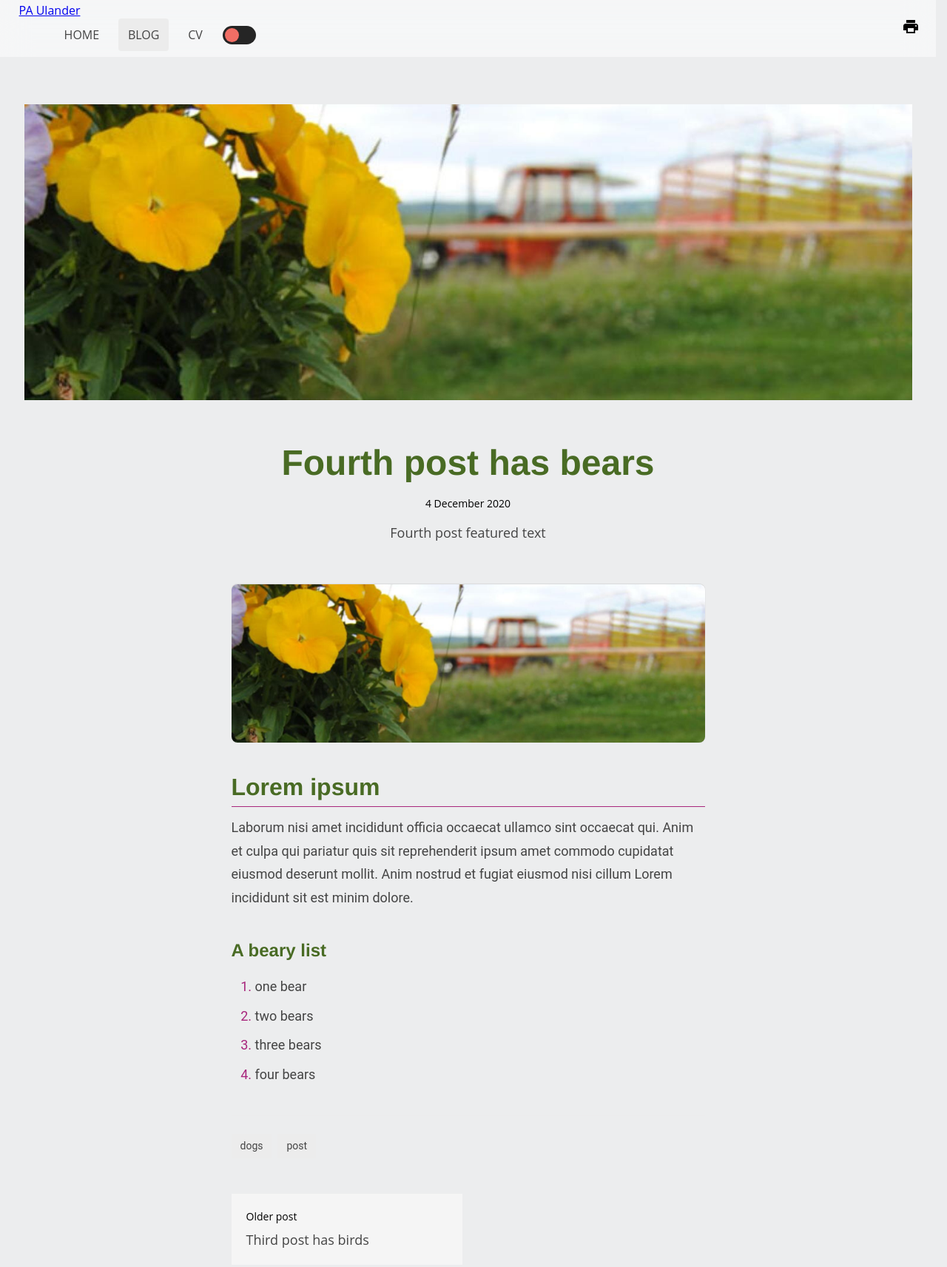
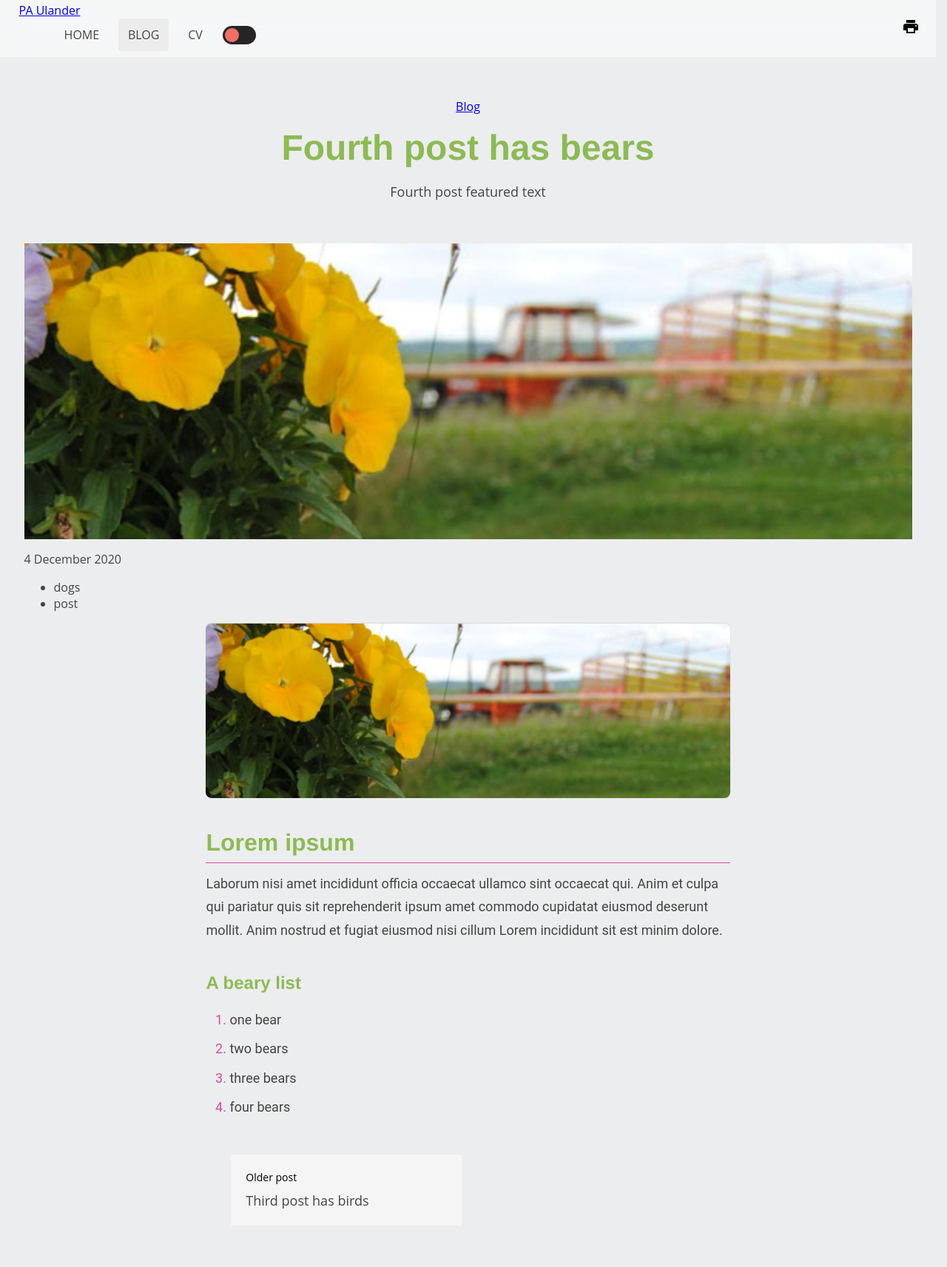
Before and after one commit to pa-ulander/pa-ulander.github.io, an Astro site: page /blog/fourth-post-has-bears in a window 1280 px wide. Shown: the part 5-1718 px from the top of the page at 74% size. Built offline with nearby package versions, Linux system fonts and the light colour scheme; Astro itself is replaced by a stand-in of ours; a web font is replaced by a local one.

Commit message:
add header, update image sizes, restructure post layout

```diff
--- a/src/pages/blog/[slug].astro
+++ b/src/pages/blog/[slug].astro
@@ -36,38 +36,37 @@ const formattedDate = post.data.date?.toLocaleDateString('en-GB', {
   title={post.data.title}
   description={post.data.description}
   image={post.data.featuredImage?.src}
-  contentClass="reading-layout"
 >
+  <header class="post-header" data-enter>
+    <p class="eyebrow"><a href="/blog/">Blog</a></p>
+    <h1 class="post-heading">{post.data.title}</h1>
+    {post.data.featuredText && <p class="post-deck">{post.data.featuredText}</p>}
+  </header>
   {post.data.featuredImage && (
     <div class="featured-image">
       <Image
         src={post.data.featuredImage}
         alt={post.data.title}
-        class="featured-image-gatsby"
         width={1200}
         widths={[480, 800, 1200]}
-        sizes="(min-width: 1264px) 1200px, 94vw"
+        sizes="(min-width: 1264px) 1152px, 94vw"
       />
     </div>
   )}
-  <header class="post-header">
-    <h1 class="post-heading">{post.data.title}</h1>
+  <div class="rail">
+    <aside class="post-meta" aria-label="Post details">
       {formattedDate && (
-      <p class="post-date">
-        <time datetime={post.data.date?.toISOString()}>{formattedDate}</time>
-      </p>
+        <p><time datetime={post.data.date?.toISOString()}>{formattedDate}</time></p>
       )}
-    {post.data.featuredText && <p class="post-deck">{post.data.featuredText}</p>}
-  </header>
-  <article class="post-body">
-    <Content />
       {post.data.tags.length > 0 && (
-      <footer class="post-footer">
         <ul class="post-tags" aria-label="Tags">
           {post.data.tags.map((tag) => <li class="tag">{tag}</li>)}
         </ul>
-      </footer>
       )}
+    </aside>
+    <div class="post-main">
+      <article class="post-body">
+        <Content />
       </article>
       <nav class="post-navigation" aria-label="Adjacent posts">
         {previous && (
@@ -83,4 +82,6 @@ const formattedDate = post.data.date?.toLocaleDateString('en-GB', {
           </a>
         )}
       </nav>
+    </div>
+  </div>
 </BaseLayout>
```
Lines whose indentation alone changed are shown as unchanged.
